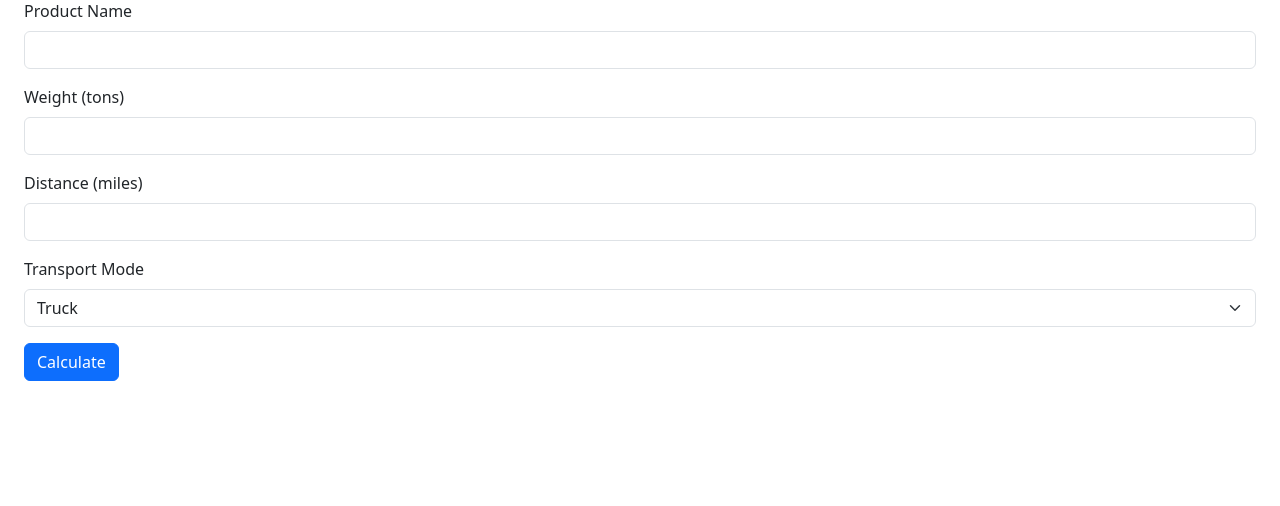
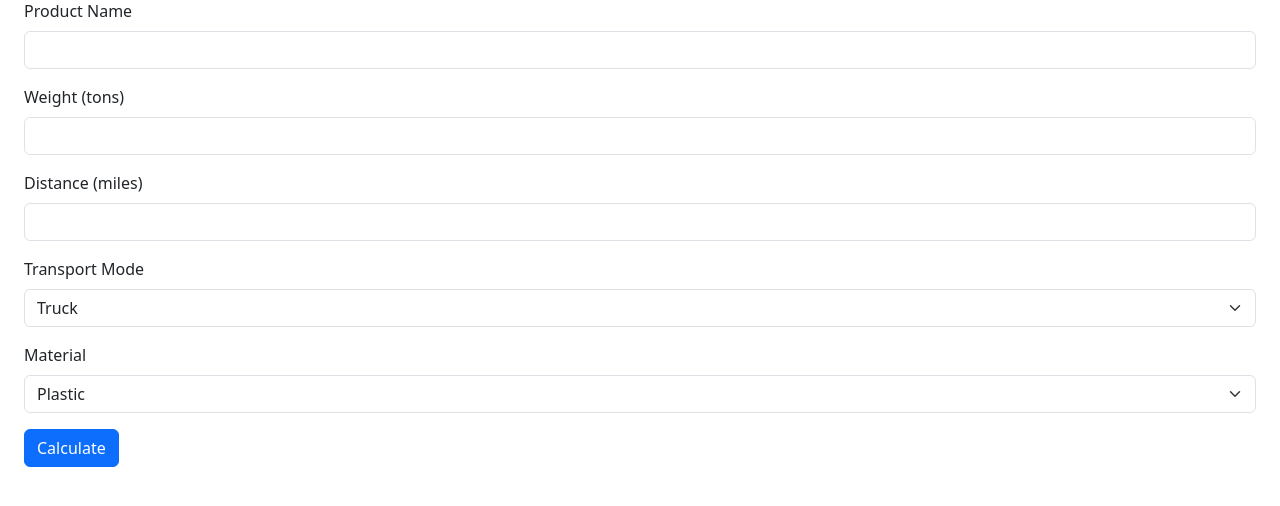
Before and after one commit to JacksonandCo/Truefootprint, a Flask app: page / in a window 1280 px wide. Shown: the part 97-603 px from the top of the page. Run offline with Flask 3, Linux system fonts and the light colour scheme.

Commit message:
Replace index.html template with updated version including material and emissions breakdown

```diff
--- a/templates/index.html
+++ b/templates/index.html
@@ -22,18 +22,30 @@
     </div>
     <div class="mb-3">
       <label for="mode" class="form-label">Transport Mode</label>
-            <select class="form-select" id="mode" name="mode">
+      <select class="form-select" id="mode" name="mode" required>
         <option value="truck">Truck</option>
         <option value="air">Air</option>
         <option value="rail">Rail</option>
         <option value="ocean">Ocean</option>
       </select>
     </div>
+    <div class="mb-3">
+      <label for="material" class="form-label">Material</label>
+      <select class="form-select" id="material" name="material" required>
+        <option value="plastic">Plastic</option>
+        <option value="steel">Steel</option>
+        <option value="cotton">Cotton</option>
+      </select>
+    </div>
     <button type="submit" class="btn btn-primary">Calculate</button>
   </form>
   {% if result %}
   <div class="alert alert-info mt-4">
-        <p>Estimated transportation emissions: {{ result }} kg CO₂e</p>
+    <p><strong>Transportation emissions:</strong> {{ result.transport | round(2) }} kg CO₂e</p>
+    <p><strong>Manufacturing emissions:</strong> {{ result.manufacturing | round(2) }} kg CO₂e</p>
+    <p><strong>Disposal emissions:</strong> {{ result.disposal | round(2) }} kg CO₂e</p>
+    <hr>
+    <p><strong>Total emissions:</strong> {{ result.total | round(2) }} kg CO₂e</p>
   </div>
   {% endif %}
 </body>
```
Lines whose indentation alone changed are shown as unchanged.
